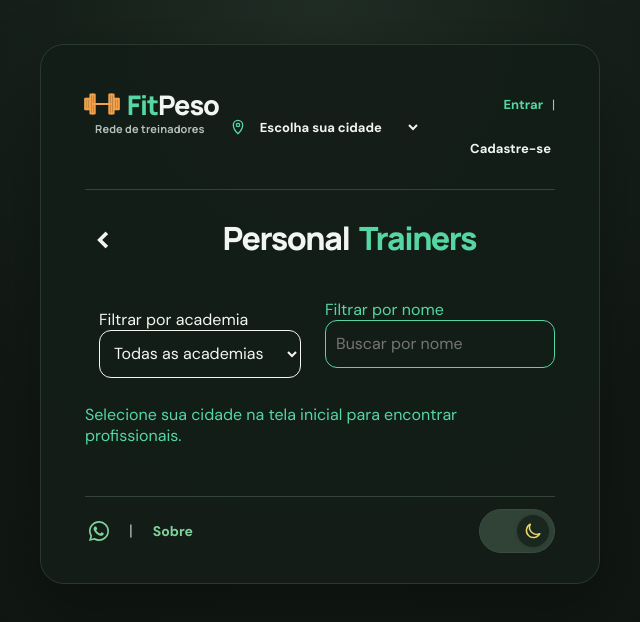
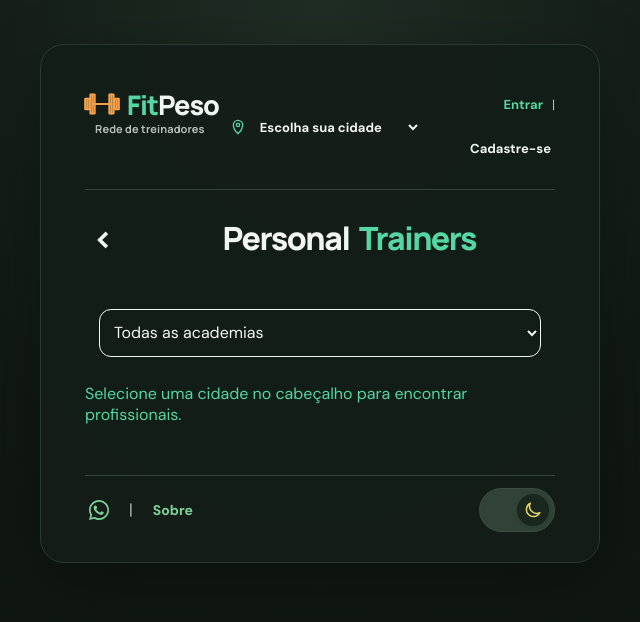
Before and after one commit to albertoapr/calculadoraimc, a Vue app: page /profissionais in a window 1280 px wide. Shown: the top 622 px of the page, without its empty margins (320-960 px from the left). Built offline with nearby package versions, Linux system fonts and the light colour scheme.

Commit message:
style(profissionais): remove filtro por nome e rótulo da academia

```diff
--- a/src/views/profissionais/ProfissionaisDirectoryView.vue
+++ b/src/views/profissionais/ProfissionaisDirectoryView.vue
@@ -1,9 +1,8 @@
 <script setup lang="ts">
-import { computed, ref } from 'vue'
 import ProfissionaisListView from './ProfissionaisListView.vue'
 import type { PublicTrainer } from '../../services/profissionaisService'
 
-const props = defineProps<{
+defineProps<{
   selectingForDraft: boolean
   academy: string
   academies: string[]
@@ -23,19 +22,6 @@ const props = defineProps<{
   error: string
 }>()
 
-const nameFilter = ref('')
-const visibleTrainers = computed(() => {
-  const query = nameFilter.value.trim().normalize('NFD').replace(/[\u0300-\u036f]/g, '').toLocaleLowerCase('pt-BR')
-  if (!query || props.selectingForDraft) return props.trainers
-  return props.trainers.filter((trainer) =>
-    trainer.name
-      .normalize('NFD')
-      .replace(/[\u0300-\u036f]/g, '')
-      .toLocaleLowerCase('pt-BR')
-      .includes(query),
-  )
-})
-
 const emit = defineEmits<{
   'update:academy': [value: string]
   'update:selectedIds': [ids: string[]]
@@ -52,7 +38,6 @@ const emit = defineEmits<{
   <section class="home-trainer-directory public-directory" aria-labelledby="page-title">
     <div class="home-trainer-controls">
       <label class="home-academy-select">
-        <span class="sr-only">Filtrar por academia</span>
         <select
           :value="academy"
           @change="emit('update:academy', ($event.target as HTMLSelectElement).value)"
@@ -63,10 +48,6 @@ const emit = defineEmits<{
             {{ academy }}
           </option>
         </select>
-      </label>
-      <label v-if="!selectingForDraft" class="home-name-filter">
-        <span class="sr-only">Filtrar por nome</span>
-        <input v-model="nameFilter" type="search" autocomplete="off" placeholder="Buscar por nome" aria-label="Filtrar personal por nome" />
       </label>
       <button
         v-if="selectingForDraft"
@@ -109,7 +90,7 @@ const emit = defineEmits<{
       {{ sharingMessage }}
     </p>
     <p v-if="!city" class="home-list-message">
-      Selecione sua cidade na tela inicial para encontrar profissionais.
+      Selecione uma cidade no cabeçalho para encontrar profissionais.
     </p>
     <p v-else-if="loading" class="home-list-message" role="status">Carregando profissionais…</p>
     <p v-else-if="error" class="home-list-message" role="alert">
@@ -117,18 +98,18 @@ const emit = defineEmits<{
     </p>
     <template v-else>
       <p class="home-list-heading">
-        {{ visibleTrainers.length }} {{ visibleTrainers.length === 1 ? 'personal' : 'personais' }} em {{ city }}
+        {{ trainers.length }} {{ trainers.length === 1 ? 'personal' : 'personais' }} em {{ city }}
       </p>
       <ProfissionaisListView
         :show-request-link="!selectingForDraft"
         @request-trainer="(id) => emit('request-trainer', id)"
-        :trainers="visibleTrainers"
+        :trainers="trainers"
         :selected-ids="selectedIds"
         :selectable="true"
         :sent-ids="sentIds"
         @update:selected-ids="(ids) => emit('update:selectedIds', ids)"
       />
-      <p v-if="!visibleTrainers.length" class="home-list-message">
+      <p v-if="!trainers.length" class="home-list-message">
         Nenhum profissional encontrado para os critérios selecionados.
       </p>
     </template>
@@ -165,20 +146,18 @@ const emit = defineEmits<{
 }
 .home-trainer-controls {
   display: grid;
-  grid-template-columns: repeat(2, minmax(0, 1fr));
+  grid-template-columns: minmax(0, 1fr);
   gap: 10px;
   align-items: stretch;
 }
 .home-trainer-controls button,
-.home-academy-select select,
-.home-name-filter input {
+.home-academy-select select {
   min-width: 0;
   width: 100%;
   min-height: 48px;
   font: inherit;
 }
-.home-academy-select select,
-.home-name-filter input {
+.home-academy-select select {
   color: inherit;
   background: var(--input-bg, transparent);
   border: 1px solid currentColor;
```
